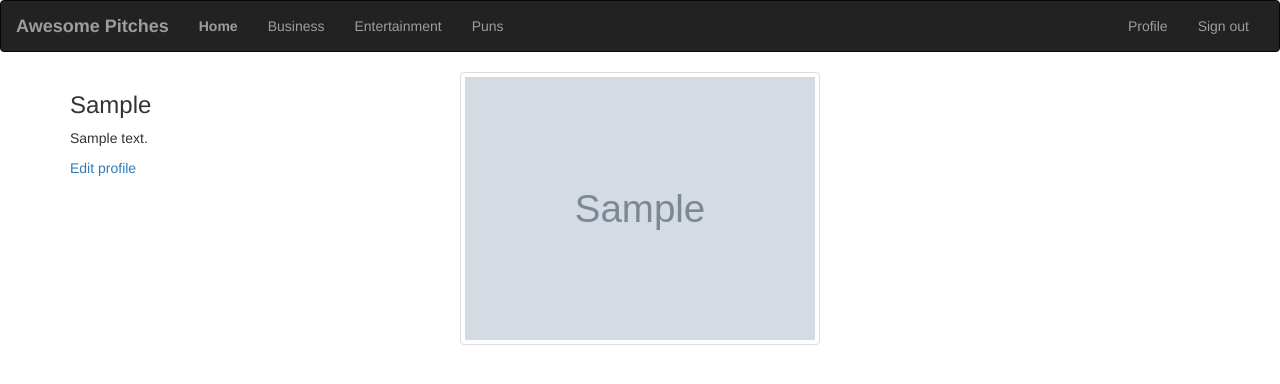
After one commit to kema-ray/Awesome-Pitches, a Flask app: a page that uses app/templates/navbar.html in a window 1280 px wide. The commit adds this page. Shown: the top 384 px of the page. Run offline with Flask 2, Linux system fonts and the light colour scheme; a user stored in the database is signed in; tables that the repository leaves empty hold one stand-in row (values such as "Sample post"); grey boxes marked "Sample" are stand-in pictures; some libraries are stand-ins or nearby versions.

Commit message:
Creating a user profile and update section

```diff
--- a/app/main/views.py
+++ b/app/main/views.py
@@ -1,9 +1,9 @@
-from unicodedata import category
-from flask import redirect, render_template,url_for
+from flask import redirect, render_template,url_for,request,abort
 from . import main
-from ..models import Pitch
-from .forms import PitchForm
-from flask_login import login_required
+from ..models import Pitch,User
+from .forms import PitchForm,UpdateProfile
+from flask_login import login_required,current_user
+from .. import db
 
 @main.route('/')
 def index():
@@ -53,3 +53,31 @@ def new_pitch():
          return redirect(url_for('.index'))
 
      return render_template('new_pitch.html',pitch_form=pitch_form)
+
+@main.route('/user/<uname>')
+def profile(uname):
+    user = User.query.filter_by(username = uname).first()
+
+    if user is None:
+        abort(404)
+
+    return render_template("profile/profile.html", user = user)
+
+@main.route('/user/<uname>/update',methods = ['GET','POST'])
+@login_required
+def update_profile(uname):
+    user = User.query.filter_by(username = uname).first()
+    if user is None:
+        abort(404)
+
+    form = UpdateProfile()
+
+    if form.validate_on_submit():
+        user.bio = form.bio.data
+
+        db.session.add(user)
+        db.session.commit()
+
+        return redirect(url_for('.profile',uname=user.username))
+
+    return render_template('profile/update.html',form =form)
--- a/app/templates/navbar.html
+++ b/app/templates/navbar.html
@@ -18,7 +18,8 @@
             </ul>
             <ul class="nav navbar-nav navbar-right">
                 {% if current_user.is_authenticated %}
-                <li style="color:white;padding:15px;">{{current_user.username}}</li>
+                <!-- <li style="color:white;padding:15px;">{{current_user.username}}</li> -->
+                <li><a href="{{url_for('main.profile',uname=current_user.username)}}">Profile</a></li>
                 <li><a href="{{url_for('auth.logout')}}">Sign out</a></li>
                 {% else %}
                 <li><a href="{{url_for('auth.login')}}">Sign in</a></li>
--- /dev/null
+++ b/app/templates/profile/profile.html
@@ -0,0 +1,32 @@
+{% extends 'base.html'%}
+
+{% block content %}
+<div class="container">
+<div class="row">
+<!-- displaying  Username-->
+  <div class="col-md-4">
+    <h3> {{user.username| capitalize}} </h3>
+
+    <!--Displaying user bio-->
+    {% if user.bio %}
+      <p> {{user.bio}}</p>
+    {%else%}
+      <p> {{user.username| capitalize}} has no bio </p>
+    {% endif %}
+    {% if user == current_user %}
+    <a href="{{url_for('main.update_profile',uname=user.username)}}">Edit profile</a>
+    {% endif %}
+  </div>
+
+  <!--Display profile photo-->
+  <div class="col-md-4">
+
+    {% if user.profile_pic_path %}
+    <img src="{{url_for('static',filename=user.profile_pic_path)}}" alt="" class="img-thumbnail">
+    {%else%}
+    <p>No profile picture</p>
+    {% endif %}
+  </div>
+</div>
+</div>
+{% endblock %}
```
Also changed, not shown: app/models.py (+5 -2 lines), app/templates/profile/update.html (added, +8 -0 lines), migrations/versions/e1096e5b2db6_fifth_migration.py (added, +32 -0 lines).
